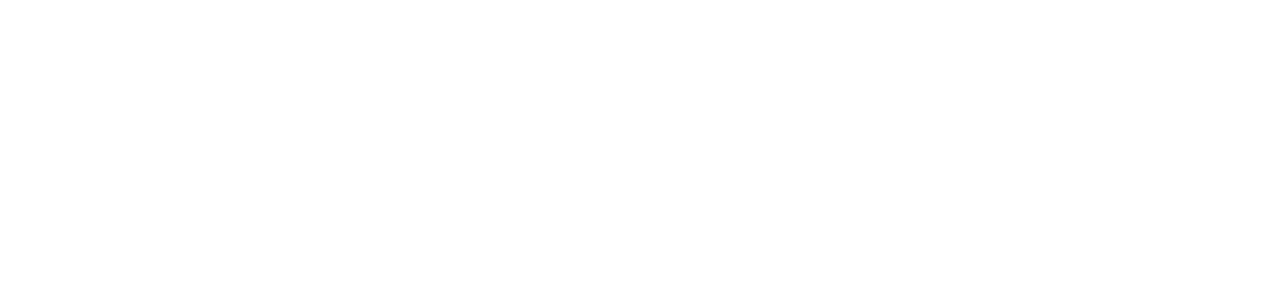
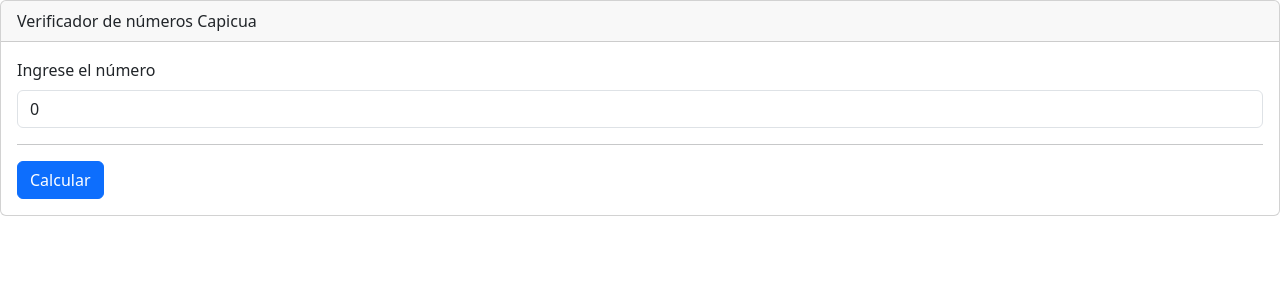
Before and after one commit to GabrielMaQui/DAWI_CL3_MachicaoGabriel, an Angular app: page /capicua in a window 1280 px wide. Before the commit this address led to /. Shown: the top 300 px of the page. Built offline with nearby package versions, Linux system fonts and the light colour scheme.

Commit message:
Se completa el ejercicio y se coloca validaciones

```diff
--- a/src/app/app.routes.ts
+++ b/src/app/app.routes.ts
@@ -1,9 +1,11 @@
 import { Routes } from '@angular/router';
 import { TelefonoMinutosComponent } from './ejercicios/telefono-minutos/telefono-minutos.component';
 import { EdadesComponent } from './ejercicios/edades/edades.component';
+import { CapicuaComponent } from './ejercicios/capicua/capicua.component';
 
 export const routes: Routes = [
   {path: '', redirectTo: 'home', pathMatch: 'full'},
   {path: 'telefono', component: TelefonoMinutosComponent},
-  {path: 'edades', component: EdadesComponent}
+  {path: 'edades', component: EdadesComponent},
+  {path: 'capicua', component: CapicuaComponent}
 ];
--- a/src/app/ejercicios/capicua/capicua.component.html
+++ b/src/app/ejercicios/capicua/capicua.component.html
@@ -1 +1,28 @@
-<p>capicua works!</p>
+<div class="card">
+  <div class="card-header">
+    Verificador de números Capicua
+  </div>
+  <div class="card-body">
+    <div class="mb-3">
+      <label for="txtnumero" class="form-label">Ingrese el número</label>
+      <input type="number" class="form-control"
+      [(ngModel)]="capicua.numero"
+      id="txtnumero" placeholder="10 - 99" pattern="^[1-9][0-9]$" minlength="2" maxlength="2">
+    </div>
+    <hr />
+
+    @if(mostrarError){
+      <div class="alert alert-danger" role="alert">
+        {{capicua.error}}
+      </div>
+    }
+    @if (mostrarMensaje) {
+      <div class="alert alert-primary" role="alert">
+        {{capicua.resultado}}
+      </div>
+    }
+
+
+    <button type="button"(click)="verificarCapicua()" class="btn btn-primary">Calcular</button>
+  </div>
+</div>
--- a/src/app/ejercicios/capicua/capicua.component.ts
+++ b/src/app/ejercicios/capicua/capicua.component.ts
@@ -1,12 +1,40 @@
 import { Component } from '@angular/core';
+import { FormsModule } from '@angular/forms';
 
 @Component({
   selector: 'app-capicua',
   standalone: true,
-  imports: [],
+  imports: [FormsModule],
   templateUrl: './capicua.component.html',
   styleUrl: './capicua.component.scss'
 })
 export class CapicuaComponent {
 
+  capicua = {
+    numero: 0,
+    resultado: '',
+    error: 'Ingrese un número de dos cifras y positivo'
+  };
+  mostrarMensaje = false;
+  mostrarError = false;
+
+  verificarCapicua() {
+    if (this.capicua.numero > 9 && this.capicua.numero <= 99){
+      this.mostrarMensaje = true;
+      this.mostrarError = false;
+      let numeroString = this.capicua.numero.toString();
+      let numeroInvertido = numeroString.split('').reverse().join('');
+      if(numeroString === numeroInvertido){
+        this.capicua.resultado = "El número " + this.capicua.numero + " es capicúa";
+      }
+      else{
+        this.capicua.resultado = "El número " + this.capicua.numero + " no es capicúa";
+      }
+    }
+    else{
+      this.mostrarMensaje = false;
+      this.mostrarError = true;
+    }
+  }
+
 }
```
